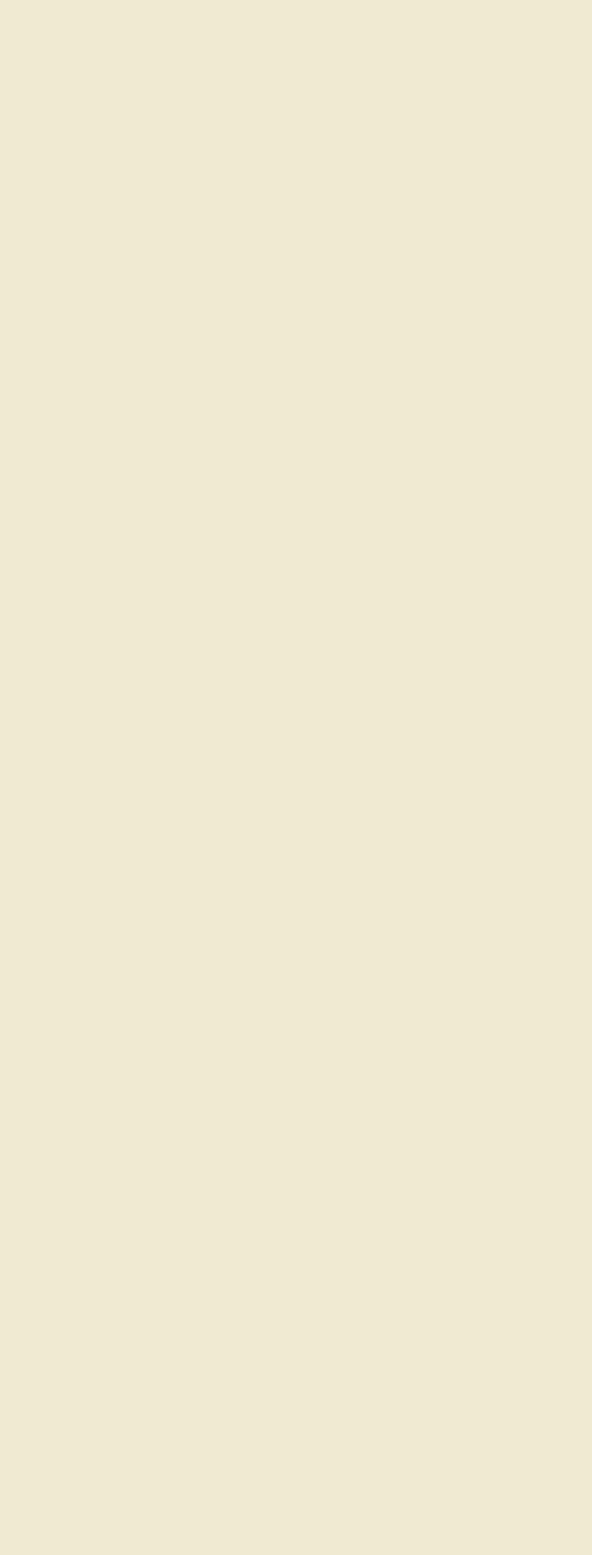
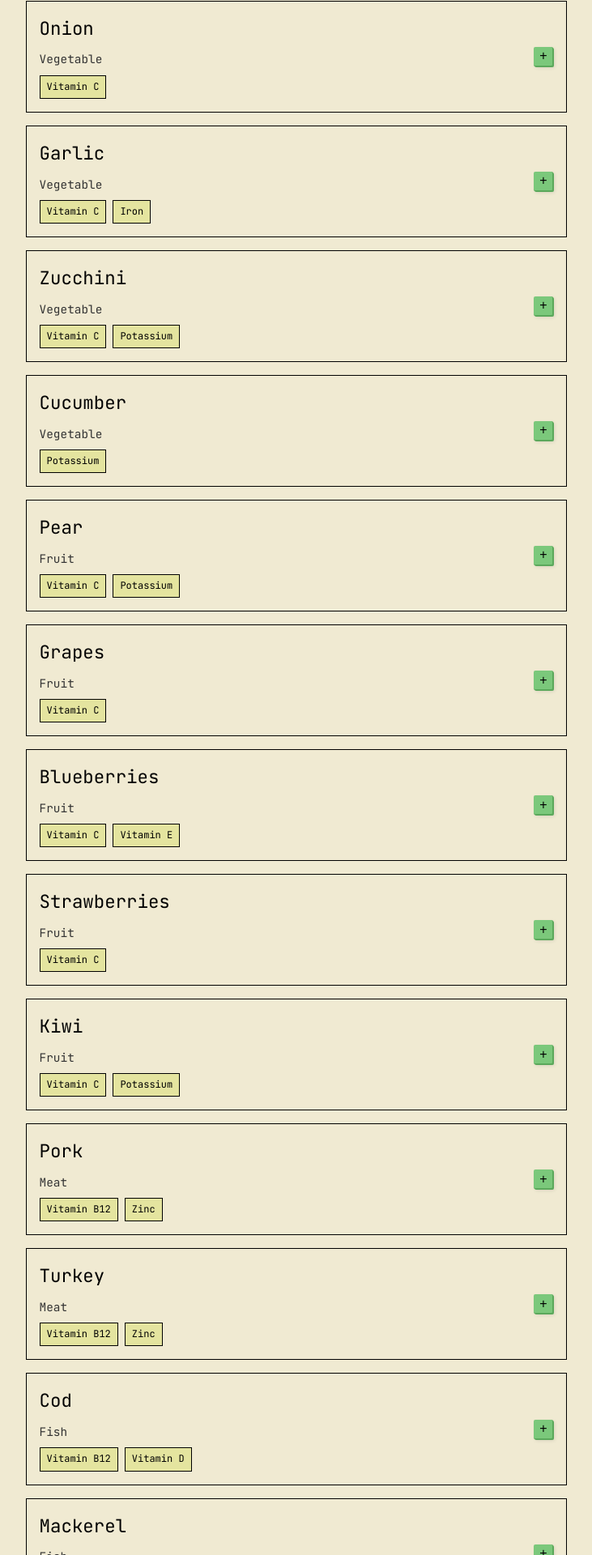
Before and after one commit to MatejHlavac/Micronutrient_Tracker, a Vue app: page /add in a window 1280 px wide. Shown: the part 2199-4119 px from the top of the page at 81% size, without its empty margins (274-1005 px from the left). Before the commit the page ends 1753 px from the top, so only its background shows below. Built offline with nearby package versions, Linux system fonts and the light colour scheme.

Commit message:
Rozšírenie zoznamu potravín
Pridanie nových potravín do JSON suboru foods.json

```diff
--- a/src/data/foods.json
+++ b/src/data/foods.json
@@ -89,5 +89,157 @@
 			"vitamin_b12": 3,
 			"vitamin_d": 2
 		}
+	},
+	{
+		"id": "broccoli",
+		"name": "Broccoli",
+		"category": "vegetable",
+		"micronutrients": {
+			"vitamin_c": 4,
+			"vitamin_a": 2,
+			"calcium": 2
+		}
+	},
+	{
+		"id": "tomato",
+		"name": "Tomato",
+		"category": "vegetable",
+		"micronutrients": {
+			"vitamin_c": 2,
+			"potassium": 2
+		}
+	},
+	{
+		"id": "potato",
+		"name": "Potato",
+		"category": "vegetable",
+		"micronutrients": {
+			"potassium": 4,
+			"vitamin_c": 2
+		}
+	},
+	{
+		"id": "onion",
+		"name": "Onion",
+		"category": "vegetable",
+		"micronutrients": {
+			"vitamin_c": 1
+		}
+	},
+	{
+		"id": "garlic",
+		"name": "Garlic",
+		"category": "vegetable",
+		"micronutrients": {
+			"vitamin_c": 1,
+			"iron": 1
+		}
+	},
+	{
+		"id": "zucchini",
+		"name": "Zucchini",
+		"category": "vegetable",
+		"micronutrients": {
+			"vitamin_c": 1,
+			"potassium": 1
+		}
+	},
+	{
+		"id": "cucumber",
+		"name": "Cucumber",
+		"category": "vegetable",
+		"micronutrients": {
+			"potassium": 1
+		}
+	},
+	{
+		"id": "pear",
+		"name": "Pear",
+		"category": "fruit",
+		"micronutrients": {
+			"vitamin_c": 1,
+			"potassium": 1
+		}
+	},
+	{
+		"id": "grapes",
+		"name": "Grapes",
+		"category": "fruit",
+		"micronutrients": {
+			"vitamin_c": 1
+		}
+	},
+	{
+		"id": "blueberries",
+		"name": "Blueberries",
+		"category": "fruit",
+		"micronutrients": {
+			"vitamin_c": 2,
+			"vitamin_e": 1
+		}
+	},
+	{
+		"id": "strawberries",
+		"name": "Strawberries",
+		"category": "fruit",
+		"micronutrients": {
+			"vitamin_c": 4
+		}
+	},
+	{
+		"id": "kiwi",
+		"name": "Kiwi",
+		"category": "fruit",
+		"micronutrients": {
+			"vitamin_c": 5,
+			"potassium": 2
+		}
+	},
+	{
+		"id": "pork",
+		"name": "Pork",
+		"category": "meat",
+		"micronutrients": {
+			"vitamin_b12": 3,
+			"zinc": 3
+		}
+	},
+	{
+		"id": "turkey",
+		"name": "Turkey",
+		"category": "meat",
+		"micronutrients": {
+			"vitamin_b12": 2,
+			"zinc": 2
+		}
+	},
+	{
+		"id": "cod",
+		"name": "Cod",
+		"category": "fish",
+		"micronutrients": {
+			"vitamin_b12": 3,
+			"vitamin_d": 2
+		}
+	},
+	{
+		"id": "mackerel",
+		"name": "Mackerel",
+		"category": "fish",
+		"micronutrients": {
+			"vitamin_d": 4,
+			"vitamin_b12": 3
+		}
+	},
+	{
+		"id": "sardines",
+		"name": "Sardines",
+		"category": "fish",
+		"micronutrients": {
+			"vitamin_d": 3,
+			"vitamin_b12": 4,
+			"calcium": 3
+		}
 	}
+
 ]
--- a/src/views/HomeView.vue
+++ b/src/views/HomeView.vue
@@ -133,7 +133,7 @@ export default {
 .add-food-button {
 	padding: 0.75rem 1.5rem;
 	background: #d3d363;
-	border-radius: 10px;
+	border-radius: 4px;
 	transition: all 0.2s;
 	color: var(--color-text);
 	text-decoration: none;
```
